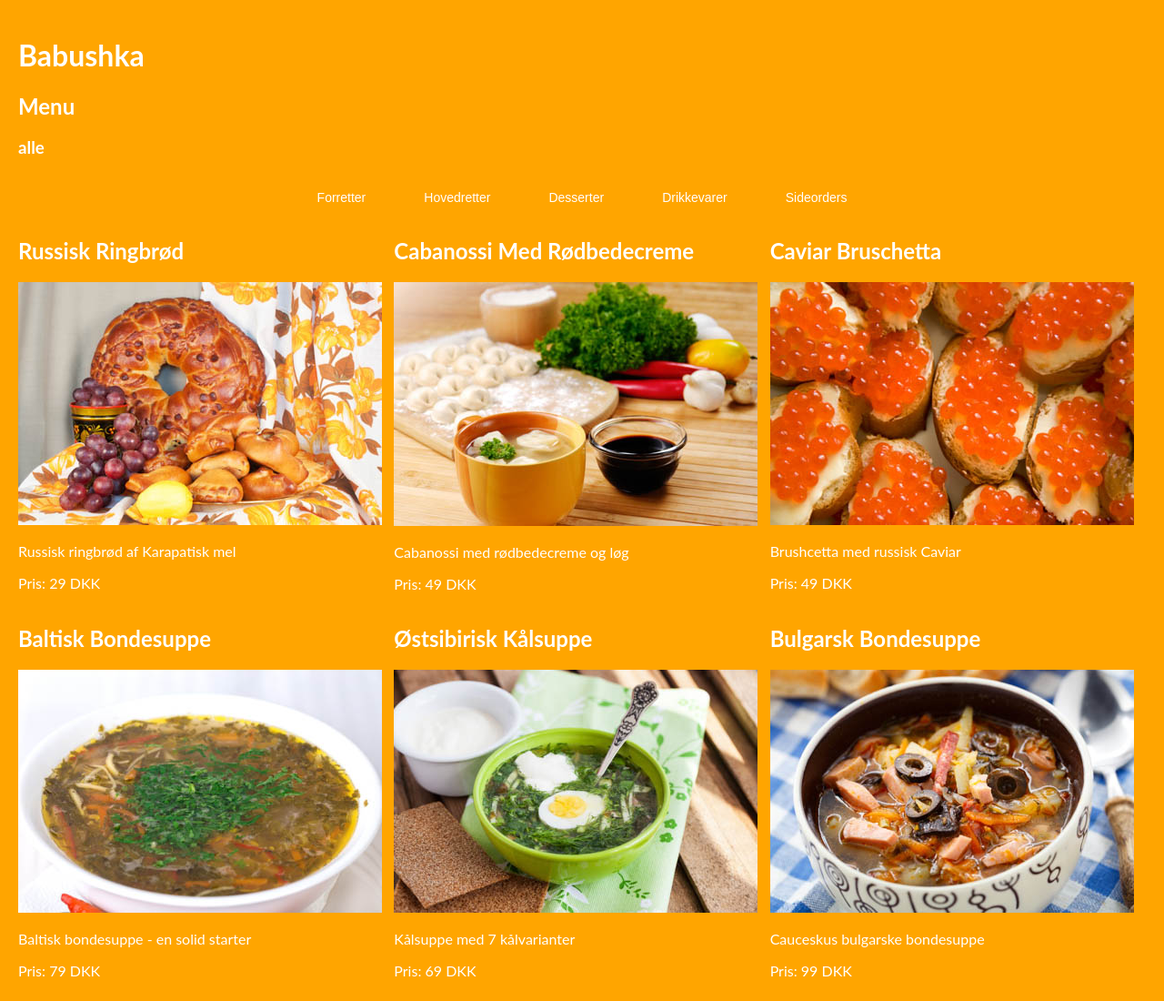
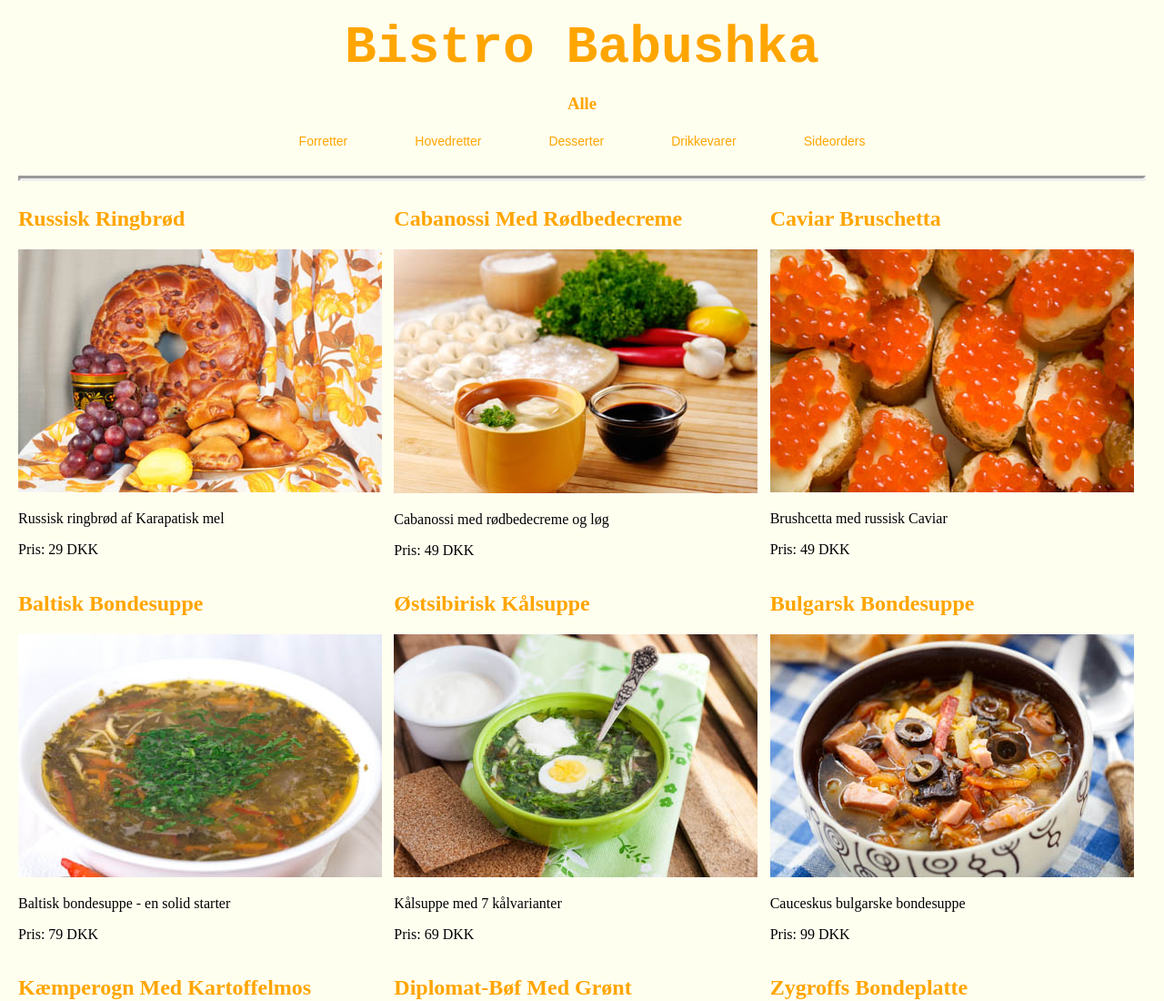
Before and after one commit to Celi0242/BABUSHKA, a plain HTML site: page index.html in a window 1280 px wide. Shown: the top 1100 px of the page at 91% size. Drawn offline with Linux system fonts and the light colour scheme.

Commit message:
style ændring

```diff
--- a/index.html
+++ b/index.html
@@ -15,13 +15,13 @@
         <div id="modal-content">
             <h2 class="modal-navn"></h2>
             <img class="modal-billede" src="" alt="">
+            <p class="modal-langbeskrivelse"></p>
 
         </div>
     </section>
     <header>
-        <h1>Babushka </h1>
-        <h2>Menu</h2>
-
+        <h1>Bistro Babushka</h1>
+        <br>
         <h3></h3>
         <nav>
             <button class="menu-item" data-kategori="forretter">Forretter</button>
@@ -30,6 +30,8 @@
             <button class="menu-item" data-kategori="drikkevarer">Drikkevarer</button>
             <button class="menu-item" data-kategori="sideorders">Sideorders</button>
         </nav>
+
+        <hr>
 
     </header>
     <main class="main-container">
--- a/javascript.js
+++ b/javascript.js
@@ -60,8 +60,9 @@
      let modal = document.querySelector("#modal");
      modal.classList.add("vis");
      modal.querySelector(".modal-navn").textContent = retter.navn;
-     modal.querySelector(".modal-billede").src = "imgs/small/" + retter.billede + "-sm.jpg";
+     modal.querySelector(".modal-billede").src = "imgs/large/" + retter.billede + ".jpg";
      modal.querySelector(".modal-billede").alt = "Foto af" + retter.navn;
+     modal.querySelector(".modal-langbeskrivelse").textContent = retter.langbeskrivelse;
      modal.querySelector("button").addEventListener("click", skjulModal);
 
  }
--- a/style.css
+++ b/style.css
@@ -2,14 +2,13 @@
 
 .main {
     max-width: 1000px;
-    margin: auto;
+    margin: 0;
 }
 
 
 body {
-    background-color: orange;
-    font-family: 'Lato', sans-serif;
-    color: white;
+    background-color: ivory;
+    color: black;
     position: relative;
     margin: 0;
     min-height: 100%;
@@ -17,28 +16,48 @@ body {
 
 }
 
+h1 {
+    font-family: monospace;
+    font-size: 58px;
+    justify-content: center;
+    text-align: center;
+    margin: 0px auto;
+    display: block;
+    color: orange;
+
+}
 
 h2 {
     text-transform: capitalize;
+    color: orange;
+}
+
+h3 {
+    justify-content: center;
+    text-transform: capitalize;
+    justify-content: center;
+    text-align: center;
+    margin: 0px auto;
+    display: block;
+    color: orange;
+
 }
 
 nav {
     display: flex;
-    background-color: orange;
+    background-color: ivory;
     padding: 2px;
-    font-family: 'Oswald', sans-serif;
     flex-wrap: wrap;
-    text-transform: uppercase;
     justify-content: center;
 
 
 }
 
 .menu-item {
-    background-color: orange;
+    background-color: ivory;
     /* Green */
     border: none;
-    color: white;
+    color: orange;
     padding: 15px 32px;
     text-align: center;
     text-decoration: none;
@@ -47,9 +66,9 @@ nav {
 }
 
 .menu-item:hover {
-    background-color: #4CAF50;
+    color: ivory;
+    background-color: lightgray;
     /* Green */
-    color: white;
 }
 
 .main-container {
@@ -83,26 +102,39 @@ nav {
 
 
 #modal {
-    width: 100vw;
-    height: 100vh;
+    width: 97vw;
+    height: 97vh;
     position: fixed;
-    background-color: rgba(0, 0, 0, .7);
     text-align: center;
-    display: none;
+    color: white;
+    opacity: 0;
+    pointer-events: none;
+    transition: 1s;
+    margin: 0;
+    background-color: black;
 
 }
 
 #modal-content {
-    width: 70vw;
-    height: 70vh;
-    background-color: rgba(250, 250, 250, 1);
+    width: 60%;
+    height: 70%;
     margin: auto;
+    background-color: rgba(0, 0, 0, .5);
 
 }
 
 
 #modal.vis {
-    display: block;
+    opacity: 1;
+    pointer-events: all;
+    transition: 0.5s;
+
+
+}
+
+.modal-billede {
+    width: 50vw;
+    height: auto;
 
 
 }
@@ -110,10 +142,10 @@ nav {
 
 
 
-/*
-.button1 {
 
-    background-color: orange;
+button {
+
+    background-color: lightgray;
     border: solid white;
     color: #FFFFFF;
     text-align: center;
@@ -122,10 +154,29 @@ nav {
     transition: all 0.5s;
     cursor: pointer;
     margin: 5px;
-    font-family: "Oswald", sans-serif;
     left: 400px;
     justify-content: flex-end;
 
 
 }
-*/
+
+button:hover {
+
+    background-color: lightgray;
+    color: orange;
+
+
+
+}
+
+
+hr {
+    display: block;
+    margin-top: 0.5em;
+    margin-bottom: 0.5em;
+    margin-left: auto;
+    margin-right: auto;
+    border-style: inset;
+    border-width: 3px;
+    color: black;
+}
```
